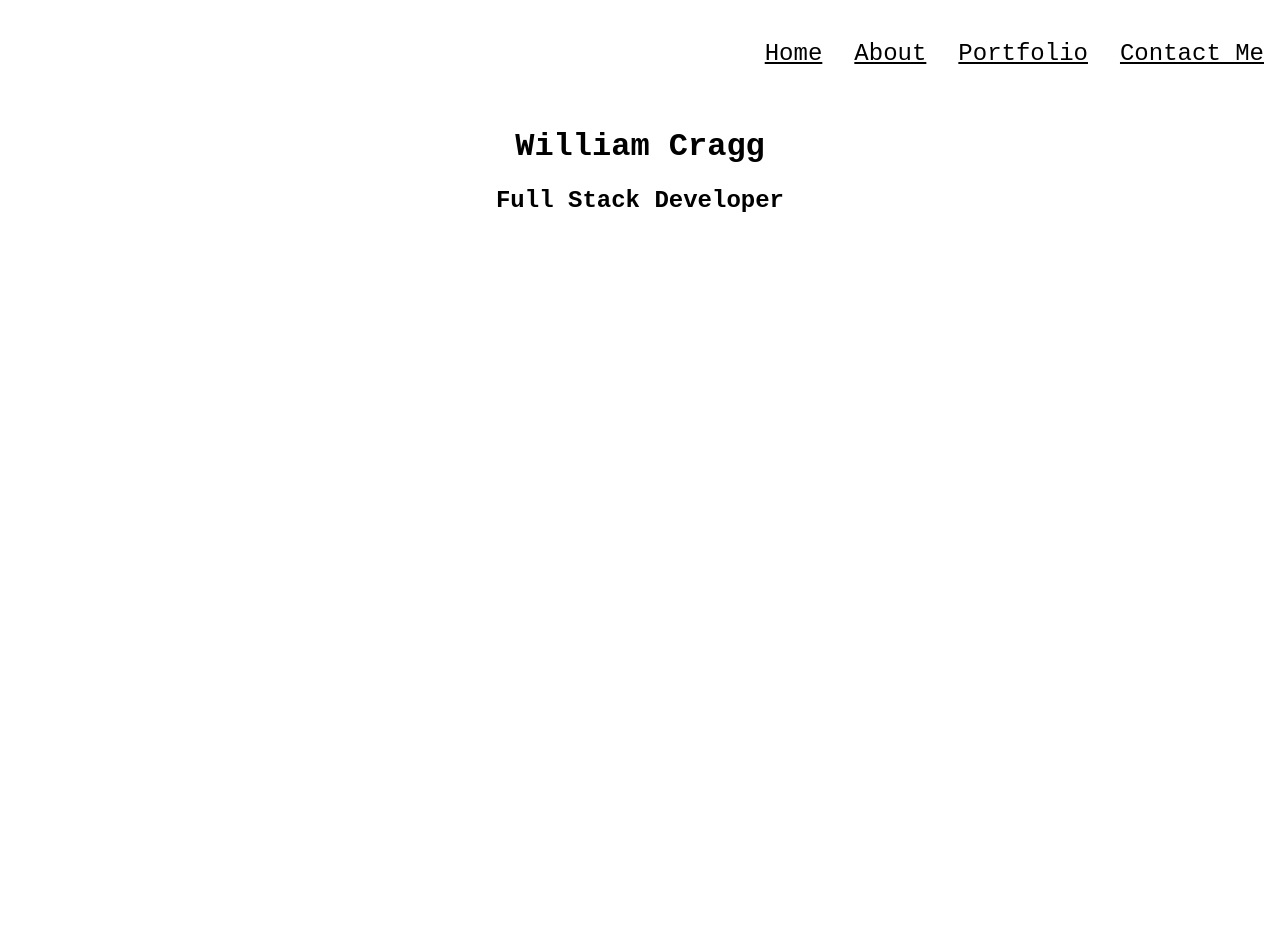
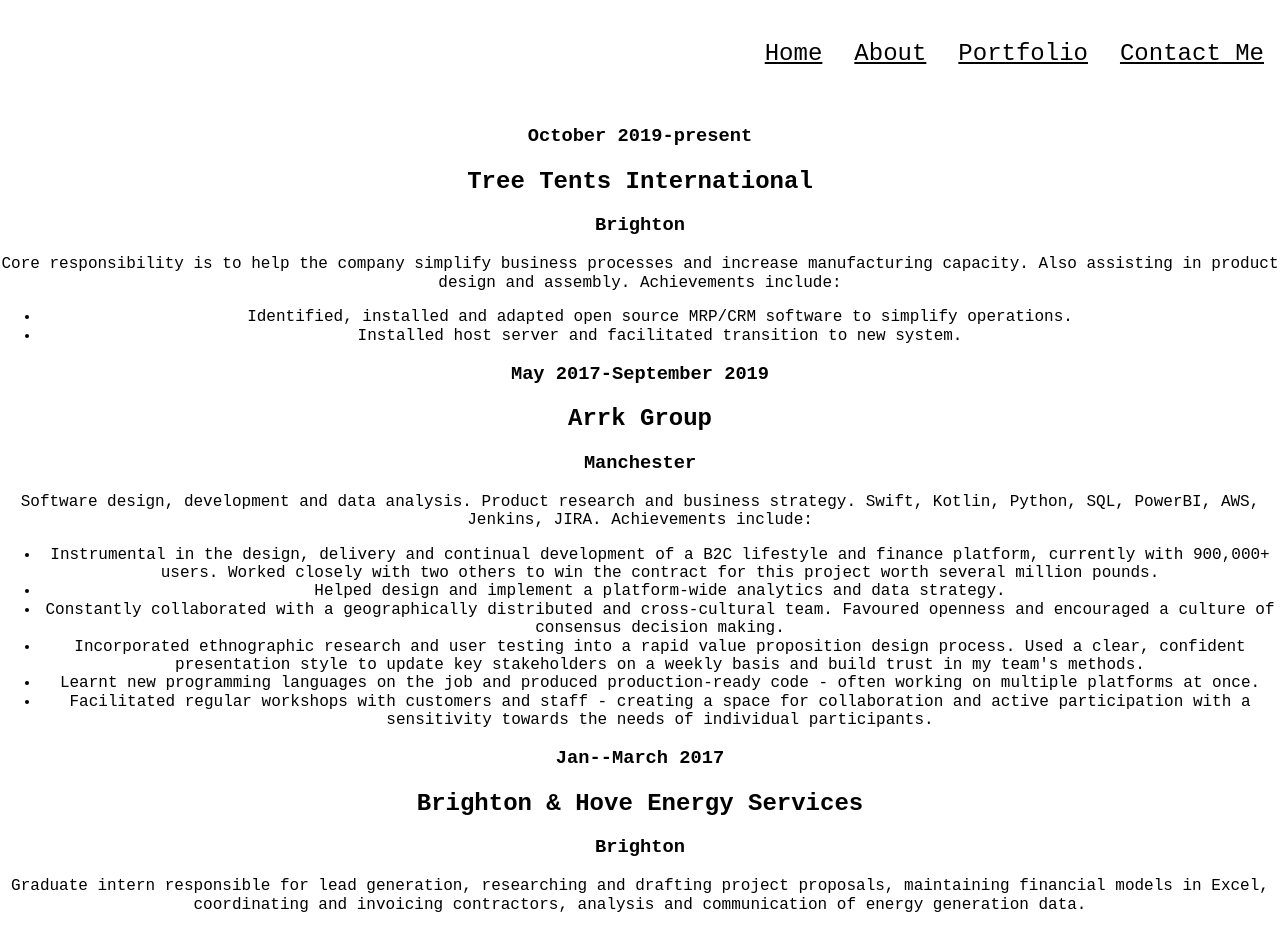
Before and after one commit to chromebanana/personal-website, a React (Create React App) app: page / in a window 1280 px wide. Before the commit the page ends 800 px from the top, so only its background shows below. Built offline with nearby package versions, Linux system fonts and the light colour scheme.

Commit message:
added professional experience from CV

```diff
--- a/src/App.js
+++ b/src/App.js
@@ -8,7 +8,7 @@
 constructor() {
   super();
   this.state = {
-    route: 'home',
+    route: 'portfolio',
   }
   }
 
@@ -35,8 +35,37 @@
           <h2>Human Skills</h2><p>Workshop facilitation, Design thinking, Conflict resolution, Free-association narrative interviews, open, honest and direct.</p>
           <h2>Interests</h2><p>Federeated Learning, Baysian Inference, Data Fusion, DLTs, Design Theory, Generative Art, Multi-Agent Systems</p>
           </div>
-        : ( route === 'portfolio' ? <div><PortfolioItem title={'arrk'} /></div>
-        : ( route === 'contact' ? <div><p>contact</p></div> : <div><p>home</p></div>
+        : ( route === 'portfolio' ?
+          <div>
+                  <PortfolioItem date={'October 2019-present'}
+                    title={'Tree Tents International'}
+                    location={'Brighton'}
+                    body={['Core responsibility is to help the company simplify business processes and increase manufacturing capacity. Also assisting in product design and assembly. Achievements include:',
+                    <ul>
+                      <li>Identified, installed and adapted open source MRP/CRM software to simplify operations.</li>
+                      <li>Installed host server and facilitated transition to new system.</li>
+                    </ul>]} />
+          <PortfolioItem date={'May 2017-September 2019'}
+                    title={'Arrk Group'}
+                    location={'Manchester'}
+                    body={['Software design, development and data analysis. Product research and business strategy. Swift, Kotlin, Python, SQL, PowerBI, AWS, Jenkins, JIRA. Achievements include:',
+                     <ul>
+                     <li>Instrumental in the design, delivery and continual development of a B2C lifestyle and finance platform, currently with 900,000+ users. Worked closely with two others to win the contract for this project worth several million pounds.</li>
+                     <li>Helped design and implement a platform-wide analytics and data strategy.</li>
+                     <li>Constantly collaborated with a geographically distributed and cross-cultural team. Favoured openness and encouraged a culture of consensus decision making.</li>
+                     <li>Incorporated ethnographic research and user testing into a rapid value proposition design process. Used a clear, confident presentation style to update key stakeholders on a weekly basis and build trust in my team's methods.</li>
+                     <li>Learnt new programming languages on the job and produced production-ready code - often working on multiple platforms at once.</li>
+                     <li>Facilitated regular workshops with customers and staff - creating a space for collaboration and active participation with a sensitivity towards the needs of individual participants.</li>
+                     </ul>]} />
+                              <PortfolioItem date={'Jan--March 2017'}
+                    title={'Brighton \& Hove Energy Services'}
+                    location={'Brighton'}
+                    body={['Graduate intern responsible for lead generation, researching and drafting project proposals, maintaining financial models in Excel, coordinating and invoicing contractors, analysis and communication of energy generation data.']} />
+                     </div>
+
+
+
+        : ( route === 'contact' ? <div><p>contact</p></div> : this.setState({route: 'home'})
         )))
       }
       </div>
--- a/src/Portfolio.js
+++ b/src/Portfolio.js
@@ -1,9 +1,12 @@
 import React from 'react';
 // className="pa2 ma2 bg-green" variant='primary'
-export const PortfolioItem = ({ title }) => {
+export const PortfolioItem = ({ date, title, location, body }) => {
   return (
 			<div>
+		<h3>{date}</h3>
 		<h2>{title}</h2>
+		<h3>{location}</h3>
+		<p>{body}</p>
 
 		</div>
     )
```
